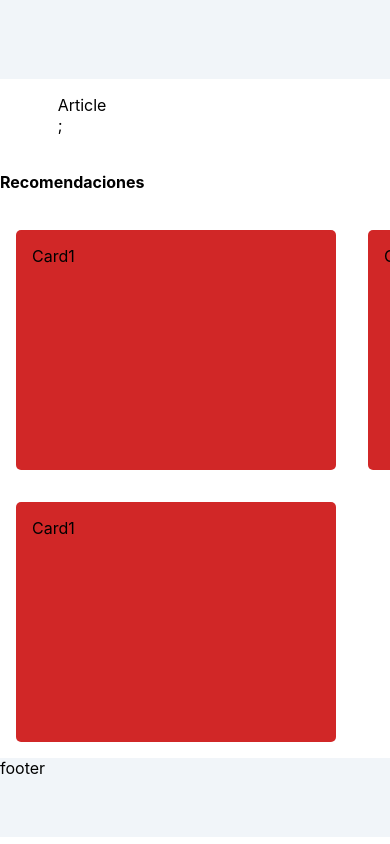
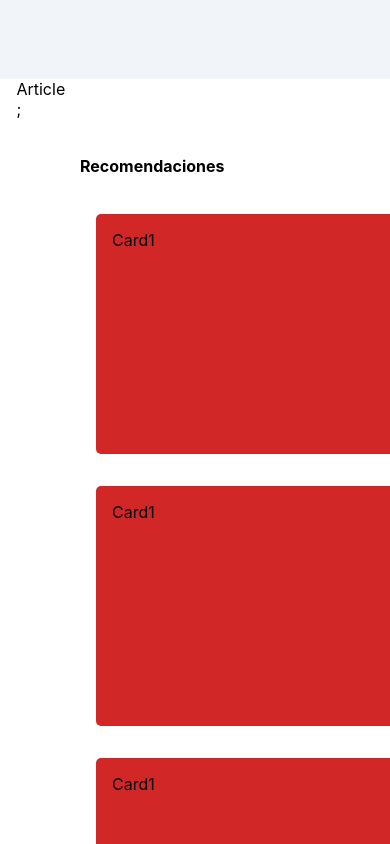
Before and after one commit to lucasangelino/maidan, a Next.js app: page /article in a window 390 px wide. Shown: the top 844 px of the page. Built offline with nearby package versions, Linux system fonts and the light colour scheme.

Commit message:
MAI adjust em

```diff
--- a/components/core/layout/layout.module.css
+++ b/components/core/layout/layout.module.css
@@ -1,5 +1,4 @@
 .container {
-  position: relative;
   margin: 0 auto;
   padding: 0;
   display: grid;
@@ -21,7 +20,7 @@
 
 .sidebar {
   grid-area: sidebar;
-  margin: 0 auto;
+  margin: 1em 5em;
 }
 
 .content {
@@ -29,12 +28,10 @@
   margin: 0 auto;
   height: 100%;
   padding: 0;
-  width: 90%;
+  width: 100%;
   max-width: 50rem;
-  padding: 1rem;
 }
 
-/* change layout on mobile */
 @media screen and (max-width: 768px) {
   .container {
     grid-template-columns: 1fr;
@@ -44,5 +41,6 @@
       "content"
       "sidebar"
       "footer";
+    width: 100%;
   }
 }
--- a/components/ui/cards/cards.module.css
+++ b/components/ui/cards/cards.module.css
@@ -1,8 +1,17 @@
 .card {
-  height: 15rem;
-  width: 20rem;
+  height: 15em;
+  width: 20em;
   background-color: #d12727;
   border-radius: 5px;
-  padding: 1rem;
-  margin: 1rem;
+  padding: 1em;
+  margin: 1em;
 }
+
+@media screen and (max-width: 768px) {
+  .card {
+    height: 15em;
+    width: 100%;
+    background-color: #d12727;
+    border-radius: 5px;
+  }
+}
--- a/styles/globals.css
+++ b/styles/globals.css
@@ -2,6 +2,7 @@ html,
 body {
   padding: 0;
   margin: 0;
+  width: 100%;
   font-family: -apple-system, BlinkMacSystemFont, Segoe UI, Roboto, Oxygen,
     Ubuntu, Cantarell, Fira Sans, Droid Sans, Helvetica Neue, sans-serif;
 }
```
Also changed, not shown: components/ui/badges/badge.module.css (+4 -4 lines).
